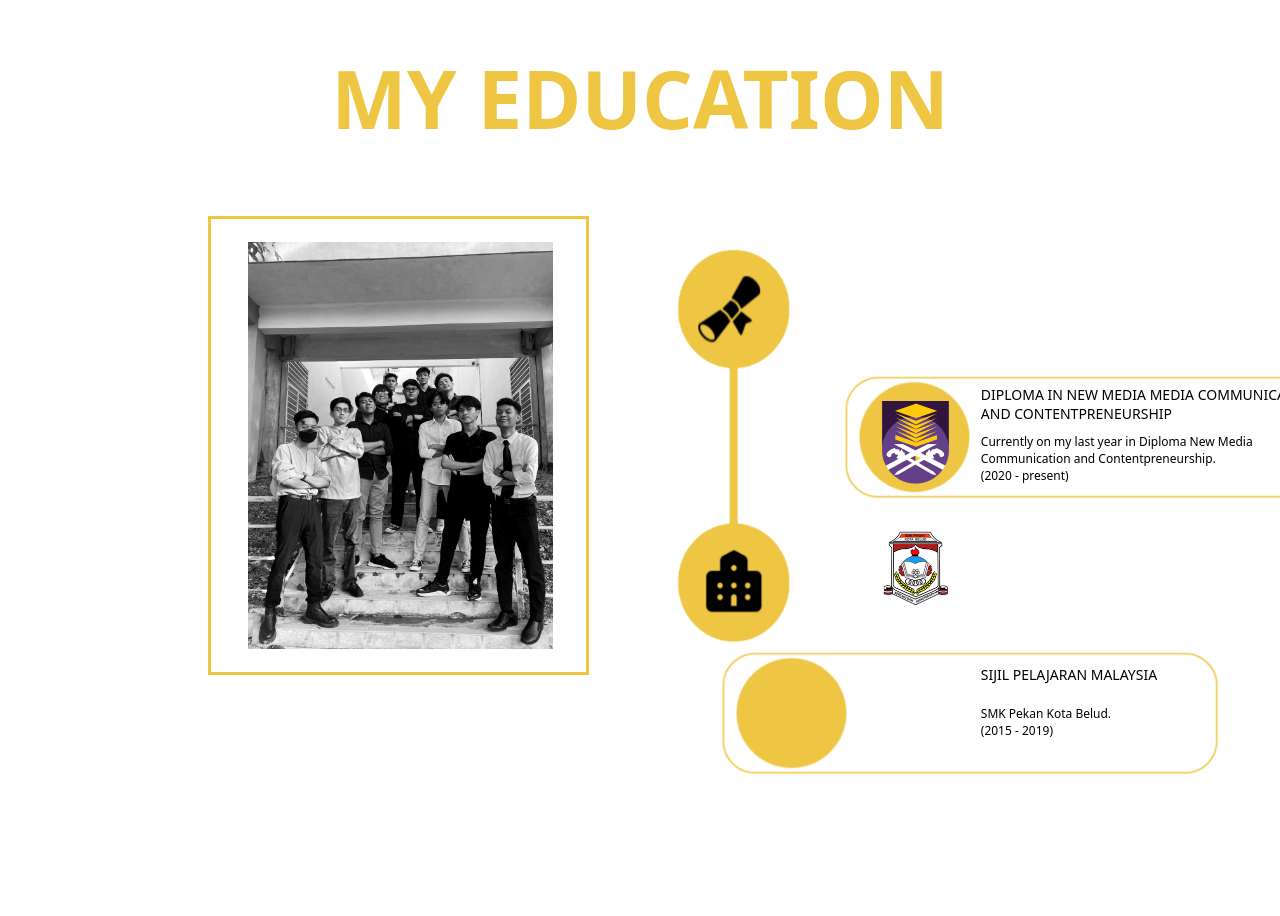
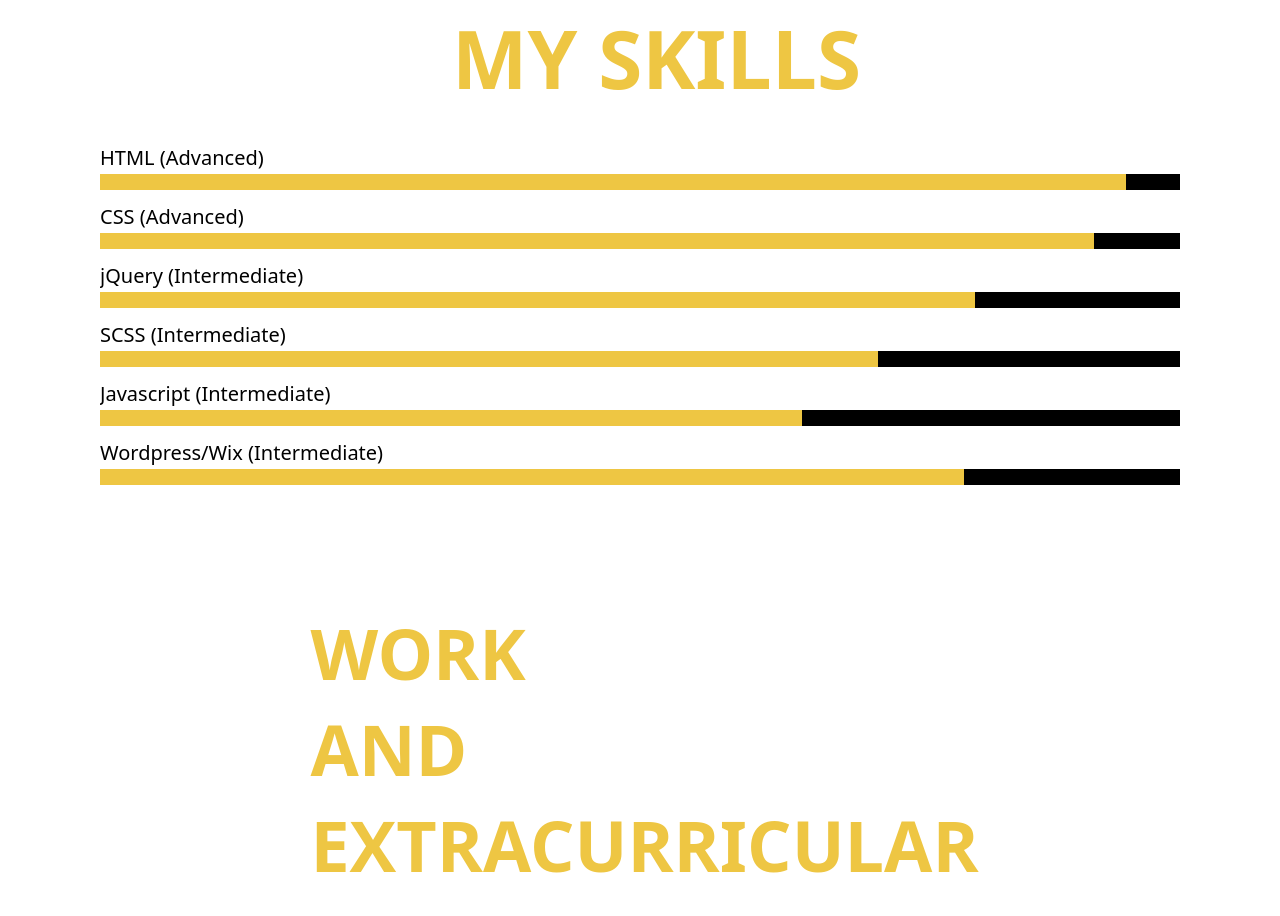
Before and after one commit to rierinn/mhrdhwn.github.io, a plain HTML site: page index.html in a window 1280 px wide. Shown: the part 1417-2333 px from the top of the page. Drawn offline with Linux system fonts and the light colour scheme; files whose address does not match are found by name.

Commit message:
index.html

```diff
--- a/index.html
+++ b/index.html
@@ -63,29 +63,6 @@
       </div>
     </div>
 
-    <div class="my-education" id="3">
-
-        <h1>MY EDUCATION</h1>
-        <div class="img-gp">
-            <img src="img/IMG_20220625_191939.jpg" alt="GroupPictureOfMenFromMC111, MC111, MASSCOMM, UiTM Alor Gajah, Lendu" class="pc-gp">
-            <img src="img/Rectangle 8.png" alt="Border" class="border-img" >
-        </div>
-        <div class="img-layout">
-            <img src="img/study-icon(new).png" alt="Img" class="st-icon">
-            <img src="img/text-layout(new).png" alt="Img" class="txt-layout">
-            <img src="img/text-layout(new).png" alt="Img" class="txt-layout2">
-        </div>
-        <div class="edu-logo">
-            <img src="img/pekan.png" alt="SMKPekanKotaBeludLogo, SMK Pekan Kota Belud, Kota Belud, Pekan" class="smk-pekan">
-            <img src="img/UITM-logo-20DC2B3831-seeklogo 1.png" alt="UiTMOfficialLogo, UiTM Alor Gajah, Lendu, Melaka" class="uitm-logo">
-        </div>
-        <div class="edu-text">
-            <p class="pear">DIPLOMA IN NEW MEDIA MEDIA COMMUNICATION AND CONTENTPRENEURSHIP</p>
-            <p class="pear2">Currently on my last year in Diploma New Media Communication and Contentpreneurship. <br>(2020 - present)</p>
-            <p class="pear3">SIJIL PELAJARAN MALAYSIA</p>
-            <p class="pear4">SMK Pekan Kota Belud.<br> (2015 - 2019)</p>
-        </div>
-    </div>
 
     <!-- SKILLS -->
 <div class="container-skills" id="skills">
```
